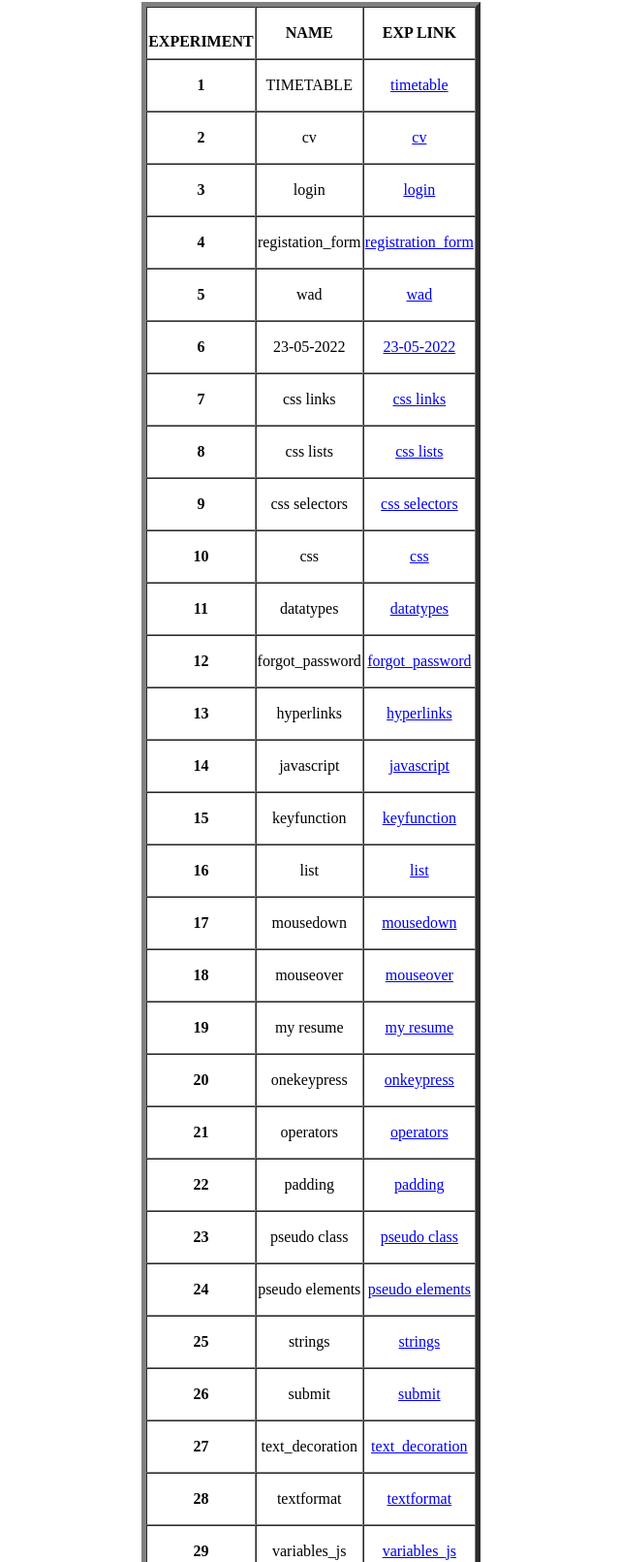
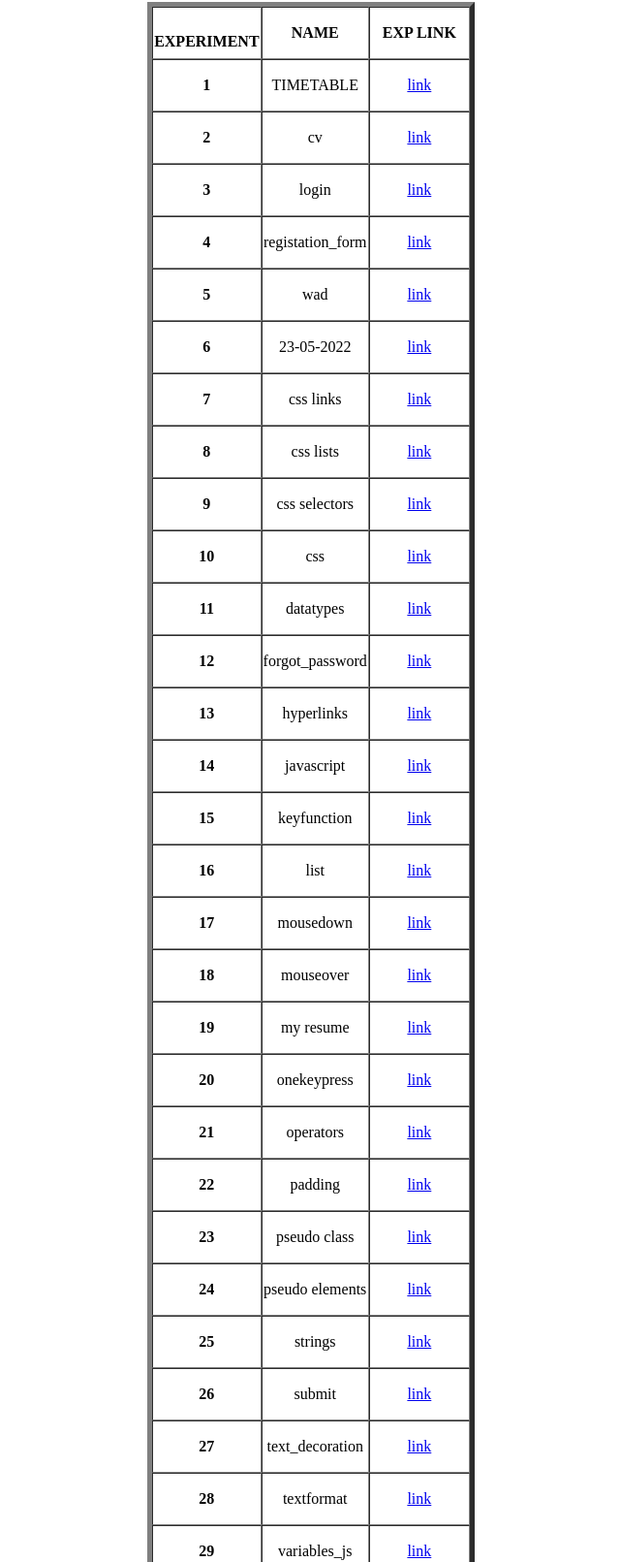
Before and after one commit to LikhithaSreeja12/WAD_LAB_5410, a plain HTML site: page index.html in a window 1280 px wide. Shown: the part 172-1783 px from the top of the page at 97% size, without its empty margins (319-959 px from the left). Drawn offline with Linux system fonts and the light colour scheme.

Commit message:
Update index.html

```diff
--- a/index.html
+++ b/index.html
@@ -22,192 +22,192 @@
             <td align="center" height="50">
                 <b>1</b></td>
             <td align="center" height="50">TIMETABLE</td>
-            <td align="center" heigth="50"><a href="timetable.html">timetable</a></td>
+            <td align="center" heigth="50"><a href="timetable.html">link</a></td>
 
         </tr>
         <td align="center" height="50">
                 <b>2</b></td>
             <td align="center" height="50">cv</td>
-            <td align="center" heigth="50"><a href="cv.html">cv</a></td>
+            <td align="center" heigth="50"><a href="cv.html">link</a></td>
         <tr>
             <td align="center" height="50">
                 <b>3</b></td>
             <td align="center" height="50">login</td>
-            <td align="center" heigth="50"><a href="login.html">login</a></td>
+            <td align="center" heigth="50"><a href="login.html">link</a></td>
         </tr>
         <tr>
             <td align="center" height="50">
                 <b>4</b></td>
             <td align="center" height="50">registation_form</td>
-            <td align="center" heigth="50"><a href="registration_form.html">registration_form</a></td>
+            <td align="center" heigth="50"><a href="registration_form.html">link</a></td>
         </tr>
         <tr>
             <td align="center" height="50">
                 <b>5</b></td>
             <td align="center" height="50">wad</td>
-            <td align="center" heigth="50"><a href="wad.html">wad</a></td>
+            <td align="center" heigth="50"><a href="wad.html">link</a></td>
         </tr>
         <tr>
             <td align="center" height="50">
                 <b>6</b></td>
             <td align="center" height="50">23-05-2022</td>
-            <td align="center" heigth="50"><a href="23-05-2022.html">23-05-2022</a></td>
+            <td align="center" heigth="50"><a href="23-05-2022.html">link</a></td>
         </tr>
         <tr>
             <td align="center" height="50">
                 <b>7</b></td>
             <td align="center" height="50">css links</td>
-            <td align="center" heigth="50"><a href="css links.html">css links</a></td>
+            <td align="center" heigth="50"><a href="css links.html">link</a></td>
         </tr>
         <tr>
             <td align="center" height="50">
                 <b>8</b></td>
             <td align="center" height="50">css lists</td>
-            <td align="center" heigth="50"><a href="css lists.html">css lists</a></td>
+            <td align="center" heigth="50"><a href="css lists.html">link</a></td>
         </tr>
         <tr>
             <td align="center" height="50">
                 <b>9</b></td>
             <td align="center" height="50">css selectors</td>
-            <td align="center" heigth="50"><a href="css selectors.html">css selectors</a></td>
+            <td align="center" heigth="50"><a href="css selectors.html">link</a></td>
         </tr>
         <tr>
             <td align="center" height="50">
                 <b>10</b></td>
             <td align="center" height="50">css</td>
-            <td align="center" heigth="50"><a href="css.html">css</a></td>
+            <td align="center" heigth="50"><a href="css.html">link</a></td>
         </tr>
         <tr>
             <td align="center" height="50">
                 <b>11</b></td>
             <td align="center" height="50">datatypes</td>
-            <td align="center" heigth="50"><a href="datatypes.html">datatypes</a></td>
+            <td align="center" heigth="50"><a href="datatypes.html">link</a></td>
         </tr>
         <tr>
             <td align="center" height="50">
                 <b>12</b></td>
             <td align="center" height="50">forgot_password</td>
-            <td align="center" heigth="50"><a href="forgot_password.html">forgot_password</a></td>
+            <td align="center" heigth="50"><a href="forgot_password.html">link</a></td>
         </tr>
         <tr>
             <td align="center" height="50">
                 <b>13</b></td>
             <td align="center" height="50">hyperlinks</td>
-            <td align="center" heigth="50"><a href="hyperlinks.html">hyperlinks</a></td>
+            <td align="center" heigth="50"><a href="hyperlinks.html">link</a></td>
         </tr>
         <tr>
             <td align="center" height="50">
                 <b>14</b></td>
             <td align="center" height="50">javascript</td>
-            <td align="center" heigth="50"><a href="javascript.html">javascript</a></td>
+            <td align="center" heigth="50"><a href="javascript.html">link</a></td>
         </tr>
         <tr>
             <td align="center" height="50">
                 <b>15</b></td>
             <td align="center" height="50">keyfunction</td>
-            <td align="center" heigth="50"><a href="keyfunction.html">keyfunction</a></td>
+            <td align="center" heigth="50"><a href="keyfunction.html">link</a></td>
         </tr>
         <tr>
             <td align="center" height="50">
                 <b>16</b></td>
             <td align="center" height="50">list</td>
-            <td align="center" heigth="50"><a href="list.html">list</a></td>
+            <td align="center" heigth="50"><a href="list.html">link</a></td>
         </tr>
         <tr>
             <td align="center" height="50">
                 <b>17</b></td>
             <td align="center" height="50">mousedown</td>
-            <td align="center" heigth="50"><a href="mousedown.html">mousedown</a></td>
+            <td align="center" heigth="50"><a href="mousedown.html">link</a></td>
         </tr>
         <tr>
             <td align="center" height="50">
                 <b>18</b></td>
             <td align="center" height="50">mouseover</td>
-            <td align="center" heigth="50"><a href="mouseover.html">mouseover</a></td>
+            <td align="center" heigth="50"><a href="mouseover.html">link</a></td>
         </tr>
         <tr>
             <td align="center" height="50">
                 <b>19</b></td>
             <td align="center" height="50">my resume</td>
-            <td align="center" heigth="50"><a href="my resume.html">my resume</a></td>
+            <td align="center" heigth="50"><a href="my resume.html">link</a></td>
         </tr>
         <tr>
             <td align="center" height="50">
                 <b>20</b></td>
             <td align="center" height="50">onekeypress</td>
-            <td align="center" heigth="50"><a href="onkeypress.html">onkeypress</a></td>
+            <td align="center" heigth="50"><a href="onkeypress.html">link</a></td>
         </tr>
         <tr>
             <td align="center" height="50">
                 <b>21</b></td>
             <td align="center" height="50">operators</td>
-            <td align="center" heigth="50"><a href="operators.html">operators</a></td>
+            <td align="center" heigth="50"><a href="operators.html">link</a></td>
         </tr>
         <tr>
             <td align="center" height="50">
                 <b>22</b></td>
             <td align="center" height="50">padding</td>
-            <td align="center" heigth="50"><a href="padding.html">padding</a></td>
+            <td align="center" heigth="50"><a href="padding.html">link</a></td>
         </tr>
         <tr>
             <td align="center" height="50">
                 <b>23</b></td>
             <td align="center" height="50">pseudo class</td>
-            <td align="center" heigth="50"><a href="pseudo class.html">pseudo class</a></td>
+            <td align="center" heigth="50"><a href="pseudo class.html">link</a></td>
         </tr>
         <tr>
             <td align="center" height="50">
                 <b>24</b></td>
             <td align="center" height="50">pseudo elements</td>
-            <td align="center" heigth="50"><a href="psuedo elements.html">pseudo elements</a></td>
+            <td align="center" heigth="50"><a href="psuedo elements.html">link</a></td>
         </tr>
         <tr>
             <td align="center" height="50">
                 <b>25</b></td>
             <td align="center" height="50">strings</td>
-            <td align="center" heigth="50"><a href="strings.html">strings</a></td>
+            <td align="center" heigth="50"><a href="strings.html">link</a></td>
         </tr>
         <tr>
             <td align="center" height="50">
                 <b>26</b></td>
             <td align="center" height="50">submit</td>
-            <td align="center" heigth="50"><a href="submit.html">submit</a></td>
+            <td align="center" heigth="50"><a href="submit.html">link</a></td>
         </tr>
         <tr>
             <td align="center" height="50">
                 <b>27</b></td>
             <td align="center" height="50">text_decoration</td>
-            <td align="center" heigth="50"><a href="text_decoration.html">text_decoration</a></td>
+            <td align="center" heigth="50"><a href="text_decoration.html">link</a></td>
         </tr>
         <tr>
             <td align="center" height="50">
                 <b>28</b></td>
             <td align="center" height="50">textformat</td>
-            <td align="center" heigth="50"><a href="textformat.html">textformat</a></td>
+            <td align="center" heigth="50"><a href="textformat.html">link</a></td>
         </tr>
         <tr>
             <td align="center" height="50">
                 <b>29</b></td>
             <td align="center" height="50">variables_js</td>
-            <td align="center" heigth="50"><a href="variables_js.html">variables_js</a></td>
+            <td align="center" heigth="50"><a href="variables_js.html">link</a></td>
         </tr>
         <tr>
             <td align="center" height="50">
                 <b>30</b></td>
             <td align="center" height="50">basic_tags</td>
-            <td align="center" heigth="50"><a href="basic_tags.html">basic_tags</a></td>
+            <td align="center" heigth="50"><a href="basic_tags.html">link</a></td>
         </tr>
         <tr>
             <td align="center" height="50">
                 <b>31</b></td>
             <td align="center" height="50">box1</td>
-            <td align="center" heigth="50"><a href="box1.html">box1</a></td>
+            <td align="center" heigth="50"><a href="box1.html">link</a></td>
         </tr>
         <tr>
             <td align="center" height="50">
                 <b>32</b></td>
             <td align="center" height="50">box_model</td>
-            <td align="center" heigth="50"><a href="box_model.html">box_model</a></td>
+            <td align="center" heigth="50"><a href="box_model.html">link</a></td>
         </tr>
 	<tr>
             <td align="center" height="50">
```
